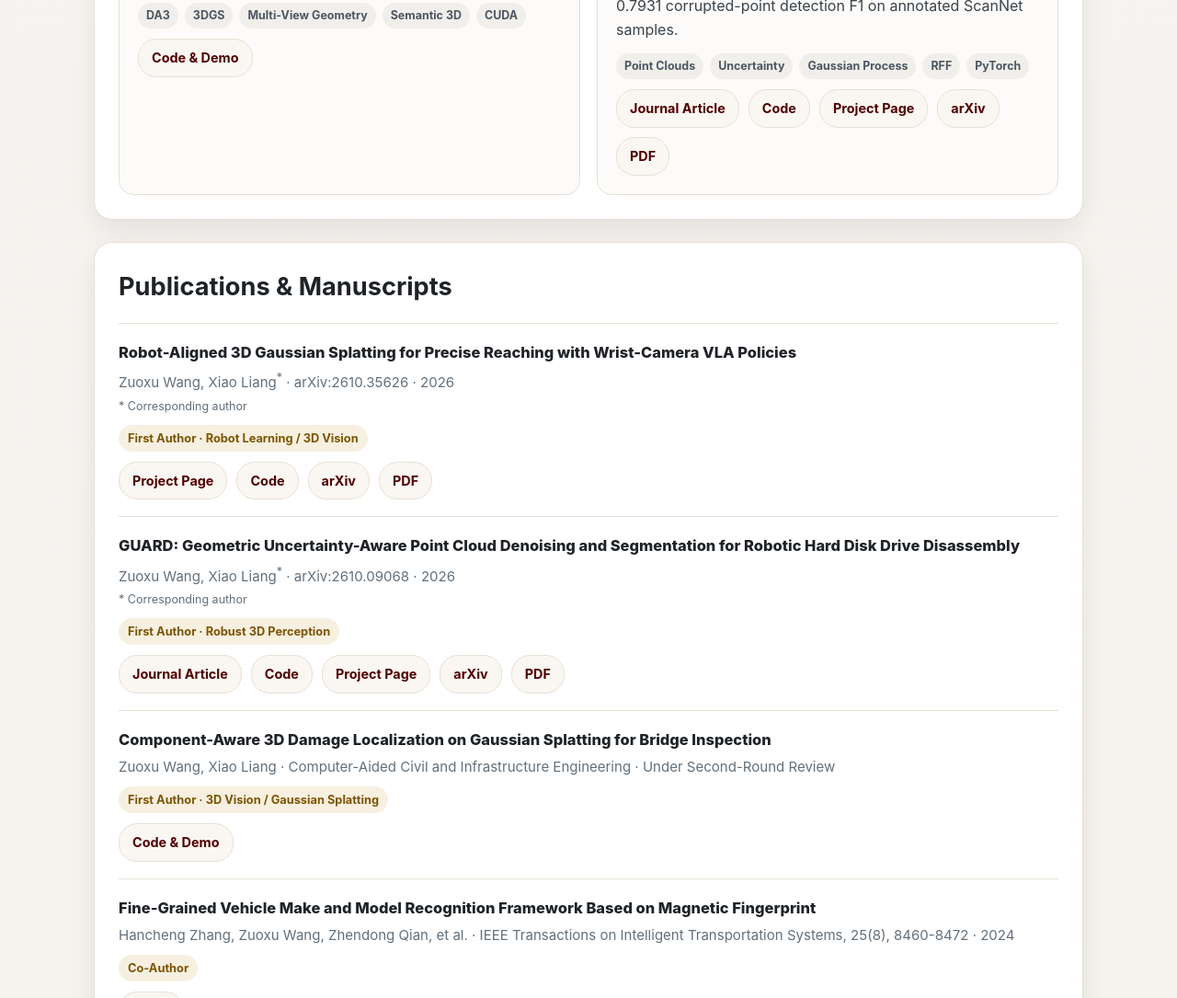
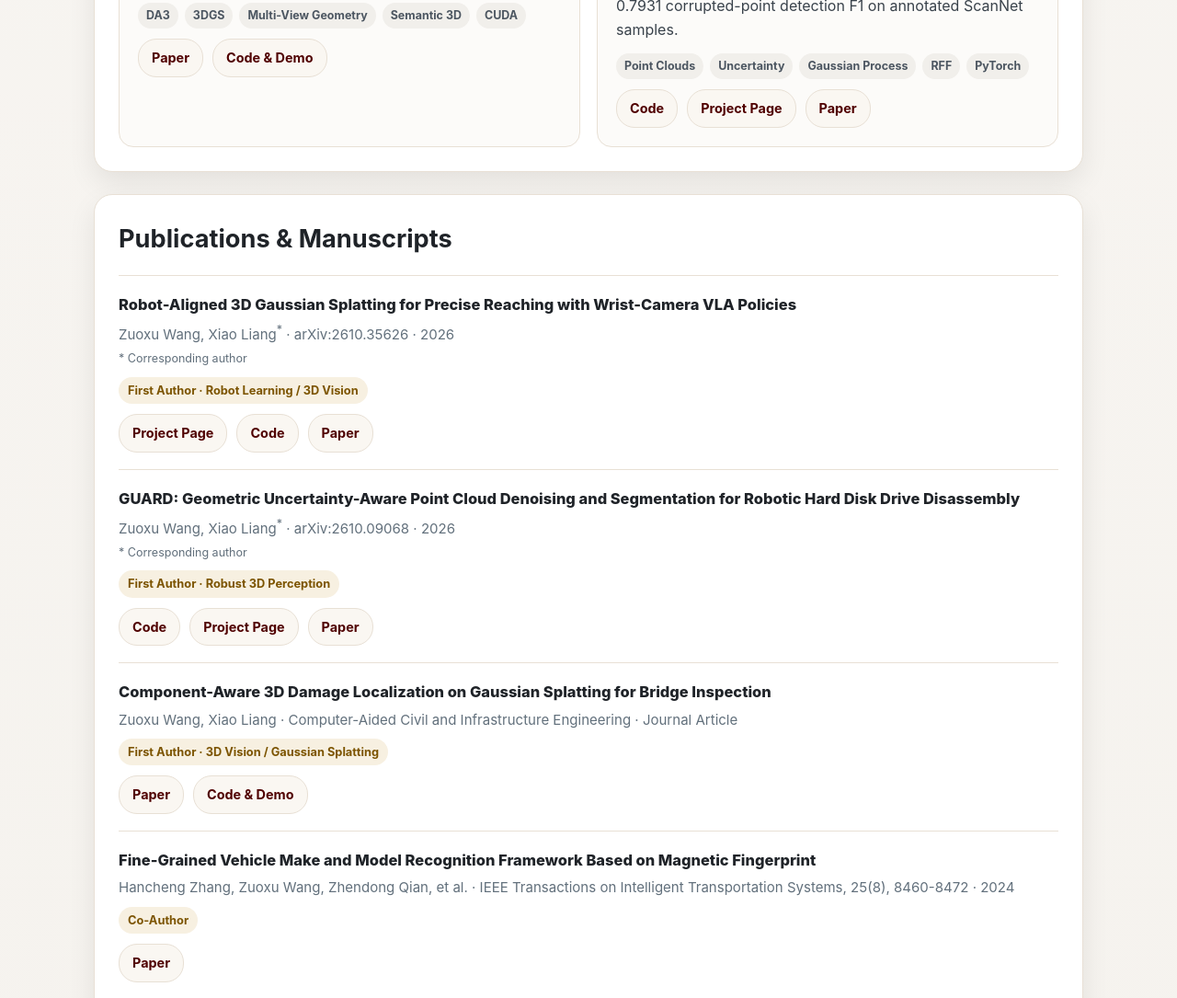
Before and after one commit to 001-Wang/001-Wang.github.io, a plain HTML site: page index.html in a window 1280 px wide. Shown: the part 2445-3530 px from the top of the page at 92% size. Drawn offline with Linux system fonts and the light colour scheme.

Commit message:
Correct publication links and use a single Paper label

```diff
--- a/index.html
+++ b/index.html
@@ -23,14 +23,14 @@ main{max-width:var(--maxw);margin:auto;padding:32px 22px 70px}section{margin-bot
 <section id="education" class="card"><h2 class="section-title">Education</h2><div class="timeline-item"><div class="item-title">Texas A&amp;M University</div><div class="item-meta">Ph.D. in Artificial Intelligence and Data Science · Aug. 2024 - Jul. 2027 · College Station, TX</div><div class="item-body">GPA: 3.75/4 · Supervisor: Prof. Xiao Liang</div></div><div class="timeline-item"><div class="item-title">Southeast University</div><div class="item-meta">M.S. in Transportation Engineering · Sep. 2021 - Jun. 2024 · Nanjing, China</div><div class="item-body">GPA: 87.78/100 · Supervisor: Prof. Zhendong Qian</div></div><div class="timeline-item"><div class="item-title">Northeast Forestry University</div><div class="item-meta">B.S. in Engineering · Sep. 2017 - Jun. 2021 · Harbin, China</div><div class="item-body">GPA: 82.09/100</div></div></section>
 <section id="projects" class="card"><h2 class="section-title">Selected Research Projects</h2><p class="section-intro">Current work spanning robot learning, 3D reconstruction, and robust geometric perception.</p><div class="project-grid">
 <article class="project-card"><h3>GateWAM: Bridging World Prediction and Robot Action</h3><div class="project-status">Ongoing research · World-action models / embodied AI</div><p>Developed GateWAM, a confidence-gated world-action framework that combines historical keyframes, current observations, and predicted future stage goals for robotic manipulation. Built on memory-augmented BridgeVLA with a frozen PaliGemma backbone, its Multi-Future Prediction (MFP) module predicts compact latent hypotheses for multiple plausible goals. A reliability-aware gate uses prediction dispersion and policy signals to select between future-conditioned and goal-free actions.</p><p>Achieves 94.67% average success across 18 RLBench tasks, compared with 91.44% without future-goal conditioning. Evaluated on GemBench, COLOSSEUM, and three real-world manipulation tasks with a Franka Research 3 robot.</p><div class="tags"><span class="tag">World-Action Models</span><span class="tag">Multi-Future Prediction</span><span class="tag">Reliability Gating</span><span class="tag">BridgeVLA</span><span class="tag">RLBench</span><span class="tag">Franka FR3</span></div></article>
-<article class="project-card"><h3>PrecisionReach-GS</h3><div class="project-status">Jan. 2026 - Present · arXiv:2610.35626 · 2026</div><div class="item-meta">Zuoxu Wang, Xiao Liang<sup>*</sup> · Texas A&amp;M University<br><small>* Corresponding author</small></div><p>Reconstructs real workspaces with 3D Gaussian Splatting to generate robot-aligned wrist-camera observations and smooth reaching trajectories for VLA adaptation. With π<sub>0.5</sub>, 1,500 generated trajectories achieve 80.0% precise-reaching success across three motherboard targets, compared with 58.7% using 150 teleoperated demonstrations, with less than 10 minutes of active human capture.</p><div class="tags"><span class="tag">VLA</span><span class="tag">3DGS</span><span class="tag">Franka FR3</span><span class="tag">Real-to-Sim-to-Real</span><span class="tag">Robot Calibration</span></div><div class="project-links"><a class="mini-btn" href="https://001-wang.github.io/PrecisionReach-GS/">Project Page</a><a class="mini-btn" href="https://github.com/001-Wang/PrecisionReach-GS">Code</a><a class="mini-btn" href="https://arxiv.org/abs/2610.35626">arXiv</a><a class="mini-btn" href="https://arxiv.org/pdf/2610.35626">PDF</a></div></article>
-<article class="project-card"><h3>DA3-Initialized Semantic Gaussian Splatting</h3><div class="project-status">Nov. 2025 - Mar. 2026 · 3D vision / scalable perception</div><p>Built a DA3-initialized semantic Gaussian Splatting pipeline for scalable 3D scene representation from multi-view outdoor visual data. The system embeds persistent semantic labels into 3D Gaussian scenes and uses sparse mask supervision, projected cross-attention, and cross-view consistency for scalable perception.</p><div class="tags"><span class="tag">DA3</span><span class="tag">3DGS</span><span class="tag">Multi-View Geometry</span><span class="tag">Semantic 3D</span><span class="tag">CUDA</span></div><div class="project-links"><a class="mini-btn" href="https://github.com/001-Wang/Probability-Gaussians">Code &amp; Demo</a></div></article>
-<article class="project-card"><h3>GUARD / Geometric Uncertainty-Aware Point Cloud Perception</h3><div class="project-status">Sep. 2024 - Nov. 2025 · arXiv:2610.09068 · 2026</div><p>Combines a multi-scale geometric transformer with a random Fourier feature Gaussian Process to filter unreliable points and segment parts in a single forward pass. On 2,745 real HDD point clouds, GUARD improves PointNet++ mIoU from 0.7739 to 0.8318; geometric uncertainty achieves 0.7931 corrupted-point detection F1 on annotated ScanNet samples.</p><div class="tags"><span class="tag">Point Clouds</span><span class="tag">Uncertainty</span><span class="tag">Gaussian Process</span><span class="tag">RFF</span><span class="tag">PyTorch</span></div><div class="project-links"><a class="mini-btn" href="https://www.sciencedirect.com/science/article/pii/S1093968726032214">Journal Article</a><a class="mini-btn" href="https://github.com/001-Wang/GUARD_Point_denoiser">Code</a><a class="mini-btn" href="https://001-wang.github.io/GUARD_Point_denoiser/">Project Page</a><a class="mini-btn" href="https://arxiv.org/abs/2610.09068">arXiv</a><a class="mini-btn" href="https://arxiv.org/pdf/2610.09068">PDF</a></div></article>
+<article class="project-card"><h3>PrecisionReach-GS</h3><div class="project-status">Jan. 2026 - Present · arXiv:2610.35626 · 2026</div><div class="item-meta">Zuoxu Wang, Xiao Liang<sup>*</sup> · Texas A&amp;M University<br><small>* Corresponding author</small></div><p>Reconstructs real workspaces with 3D Gaussian Splatting to generate robot-aligned wrist-camera observations and smooth reaching trajectories for VLA adaptation. With π<sub>0.5</sub>, 1,500 generated trajectories achieve 80.0% precise-reaching success across three motherboard targets, compared with 58.7% using 150 teleoperated demonstrations, with less than 10 minutes of active human capture.</p><div class="tags"><span class="tag">VLA</span><span class="tag">3DGS</span><span class="tag">Franka FR3</span><span class="tag">Real-to-Sim-to-Real</span><span class="tag">Robot Calibration</span></div><div class="project-links"><a class="mini-btn" href="https://001-wang.github.io/PrecisionReach-GS/">Project Page</a><a class="mini-btn" href="https://github.com/001-Wang/PrecisionReach-GS">Code</a><a class="mini-btn" href="https://arxiv.org/abs/2610.35626">Paper</a></div></article>
+<article class="project-card"><h3>DA3-Initialized Semantic Gaussian Splatting</h3><div class="project-status">Nov. 2025 - Mar. 2026 · 3D vision / scalable perception</div><p>Built a DA3-initialized semantic Gaussian Splatting pipeline for scalable 3D scene representation from multi-view outdoor visual data. The system embeds persistent semantic labels into 3D Gaussian scenes and uses sparse mask supervision, projected cross-attention, and cross-view consistency for scalable perception.</p><div class="tags"><span class="tag">DA3</span><span class="tag">3DGS</span><span class="tag">Multi-View Geometry</span><span class="tag">Semantic 3D</span><span class="tag">CUDA</span></div><div class="project-links"><a class="mini-btn" href="https://www.sciencedirect.com/science/article/pii/S1093968726032214">Paper</a><a class="mini-btn" href="https://github.com/001-Wang/Probability-Gaussians">Code &amp; Demo</a></div></article>
+<article class="project-card"><h3>GUARD / Geometric Uncertainty-Aware Point Cloud Perception</h3><div class="project-status">Sep. 2024 - Nov. 2025 · arXiv:2610.09068 · 2026</div><p>Combines a multi-scale geometric transformer with a random Fourier feature Gaussian Process to filter unreliable points and segment parts in a single forward pass. On 2,745 real HDD point clouds, GUARD improves PointNet++ mIoU from 0.7739 to 0.8318; geometric uncertainty achieves 0.7931 corrupted-point detection F1 on annotated ScanNet samples.</p><div class="tags"><span class="tag">Point Clouds</span><span class="tag">Uncertainty</span><span class="tag">Gaussian Process</span><span class="tag">RFF</span><span class="tag">PyTorch</span></div><div class="project-links"><a class="mini-btn" href="https://github.com/001-Wang/GUARD_Point_denoiser">Code</a><a class="mini-btn" href="https://001-wang.github.io/GUARD_Point_denoiser/">Project Page</a><a class="mini-btn" href="https://arxiv.org/abs/2610.09068">Paper</a></div></article>
 </div></section>
 <section id="publications" class="card"><h2 class="section-title">Publications &amp; Manuscripts</h2>
-<div class="pub-item"><div class="item-title">Robot-Aligned 3D Gaussian Splatting for Precise Reaching with Wrist-Camera VLA Policies</div><div class="item-meta">Zuoxu Wang, Xiao Liang<sup>*</sup> · arXiv:2610.35626 · 2026<br><small>* Corresponding author</small></div><span class="pub-tag">First Author · Robot Learning / 3D Vision</span><div class="pub-links"><a class="mini-btn" href="https://001-wang.github.io/PrecisionReach-GS/">Project Page</a><a class="mini-btn" href="https://github.com/001-Wang/PrecisionReach-GS">Code</a><a class="mini-btn" href="https://arxiv.org/abs/2610.35626">arXiv</a><a class="mini-btn" href="https://arxiv.org/pdf/2610.35626">PDF</a></div></div>
-<div class="pub-item"><div class="item-title">GUARD: Geometric Uncertainty-Aware Point Cloud Denoising and Segmentation for Robotic Hard Disk Drive Disassembly</div><div class="item-meta">Zuoxu Wang, Xiao Liang<sup>*</sup> · arXiv:2610.09068 · 2026<br><small>* Corresponding author</small></div><span class="pub-tag">First Author · Robust 3D Perception</span><div class="pub-links"><a class="mini-btn" href="https://www.sciencedirect.com/science/article/pii/S1093968726032214">Journal Article</a><a class="mini-btn" href="https://github.com/001-Wang/GUARD_Point_denoiser">Code</a><a class="mini-btn" href="https://001-wang.github.io/GUARD_Point_denoiser/">Project Page</a><a class="mini-btn" href="https://arxiv.org/abs/2610.09068">arXiv</a><a class="mini-btn" href="https://arxiv.org/pdf/2610.09068">PDF</a></div></div>
-<div class="pub-item"><div class="item-title">Component-Aware 3D Damage Localization on Gaussian Splatting for Bridge Inspection</div><div class="item-meta">Zuoxu Wang, Xiao Liang · Computer-Aided Civil and Infrastructure Engineering · Under Second-Round Review</div><span class="pub-tag">First Author · 3D Vision / Gaussian Splatting</span><div class="pub-links"><a class="mini-btn" href="https://github.com/001-Wang/Probability-Gaussians">Code &amp; Demo</a></div></div>
+<div class="pub-item"><div class="item-title">Robot-Aligned 3D Gaussian Splatting for Precise Reaching with Wrist-Camera VLA Policies</div><div class="item-meta">Zuoxu Wang, Xiao Liang<sup>*</sup> · arXiv:2610.35626 · 2026<br><small>* Corresponding author</small></div><span class="pub-tag">First Author · Robot Learning / 3D Vision</span><div class="pub-links"><a class="mini-btn" href="https://001-wang.github.io/PrecisionReach-GS/">Project Page</a><a class="mini-btn" href="https://github.com/001-Wang/PrecisionReach-GS">Code</a><a class="mini-btn" href="https://arxiv.org/abs/2610.35626">Paper</a></div></div>
+<div class="pub-item"><div class="item-title">GUARD: Geometric Uncertainty-Aware Point Cloud Denoising and Segmentation for Robotic Hard Disk Drive Disassembly</div><div class="item-meta">Zuoxu Wang, Xiao Liang<sup>*</sup> · arXiv:2610.09068 · 2026<br><small>* Corresponding author</small></div><span class="pub-tag">First Author · Robust 3D Perception</span><div class="pub-links"><a class="mini-btn" href="https://github.com/001-Wang/GUARD_Point_denoiser">Code</a><a class="mini-btn" href="https://001-wang.github.io/GUARD_Point_denoiser/">Project Page</a><a class="mini-btn" href="https://arxiv.org/abs/2610.09068">Paper</a></div></div>
+<div class="pub-item"><div class="item-title">Component-Aware 3D Damage Localization on Gaussian Splatting for Bridge Inspection</div><div class="item-meta">Zuoxu Wang, Xiao Liang · Computer-Aided Civil and Infrastructure Engineering · Journal Article</div><span class="pub-tag">First Author · 3D Vision / Gaussian Splatting</span><div class="pub-links"><a class="mini-btn" href="https://www.sciencedirect.com/science/article/pii/S1093968726032214">Paper</a><a class="mini-btn" href="https://github.com/001-Wang/Probability-Gaussians">Code &amp; Demo</a></div></div>
 <div class="pub-item"><div class="item-title">Fine-Grained Vehicle Make and Model Recognition Framework Based on Magnetic Fingerprint</div><div class="item-meta">Hancheng Zhang, Zuoxu Wang, Zhendong Qian, et al. · IEEE Transactions on Intelligent Transportation Systems, 25(8), 8460-8472 · 2024</div><span class="pub-tag">Co-Author</span><div class="pub-links"><a class="mini-btn" href="https://ieeexplore.ieee.org/abstract/document/10481527">Paper</a></div></div>
 <div class="pub-item"><div class="item-title">A Complex Scene Pavement Crack Semantic Segmentation Method Based on Dual-Stream Framework</div><div class="item-meta">Zuoxu Wang, Hancheng Zhang, Zhendong Qian, et al. · International Journal of Pavement Engineering, 24(2): 2286461 · 2023</div><span class="pub-tag">First Author</span><div class="pub-links"><a class="mini-btn" href="https://www.tandfonline.com/doi/abs/10.1080/10298436.2023.2286461">Paper</a></div></div>
 <div class="pub-item"><div class="item-title">A Novel Medical Image Fusion Approach Based on Nonsubsampled Shearlet Transform</div><div class="item-meta">Liangliang Li, Linli Wang, Zuoxu Wang, et al. · Journal of Medical Imaging and Health Informatics, Vol. 9, 1-12 · 2019</div><span class="pub-tag">Co-Author</span><div class="pub-links"><a class="mini-btn" href="https://www.ingentaconnect.com/contentone/asp/jmihi/2019/00000009/00000009/art00005">Paper</a></div></div>
```
Also changed, not shown: cv.html (+1 -1 lines).
